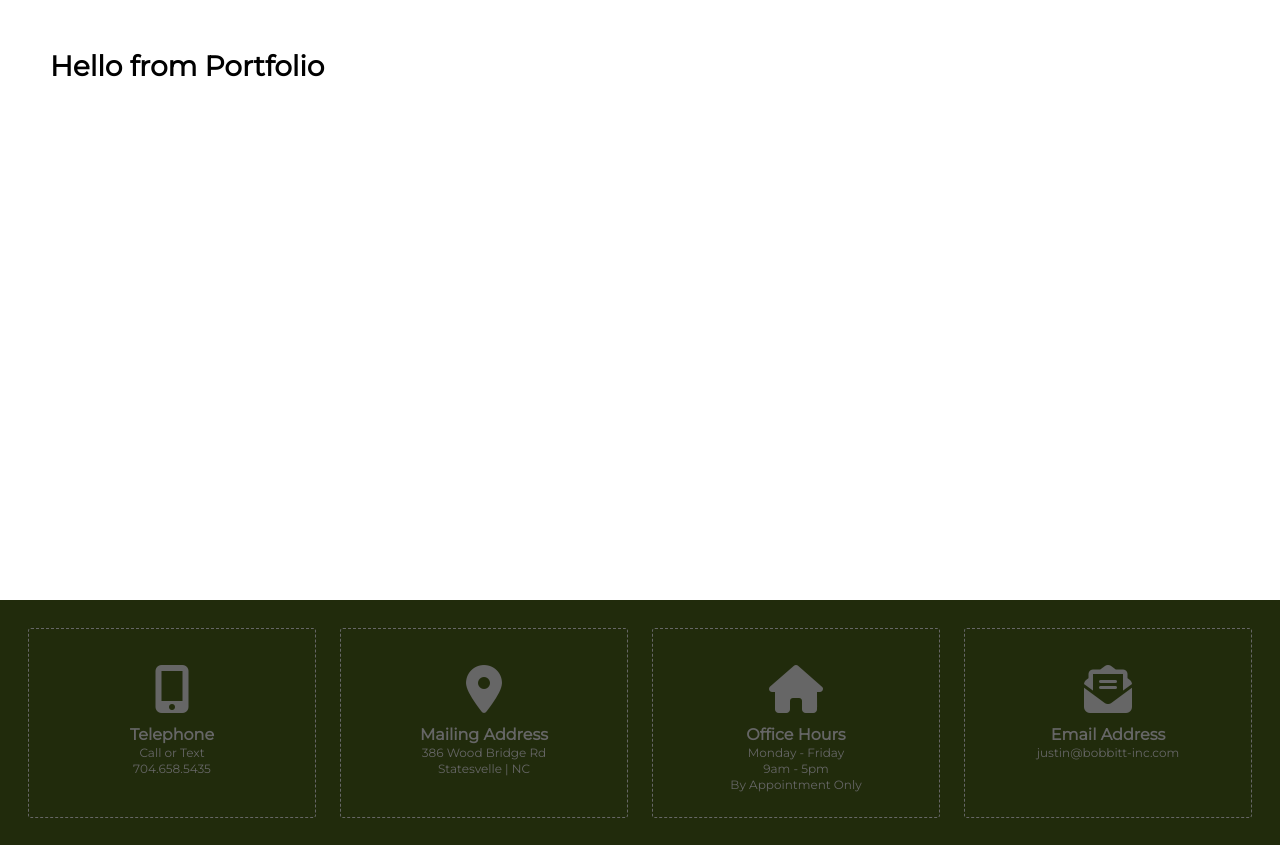
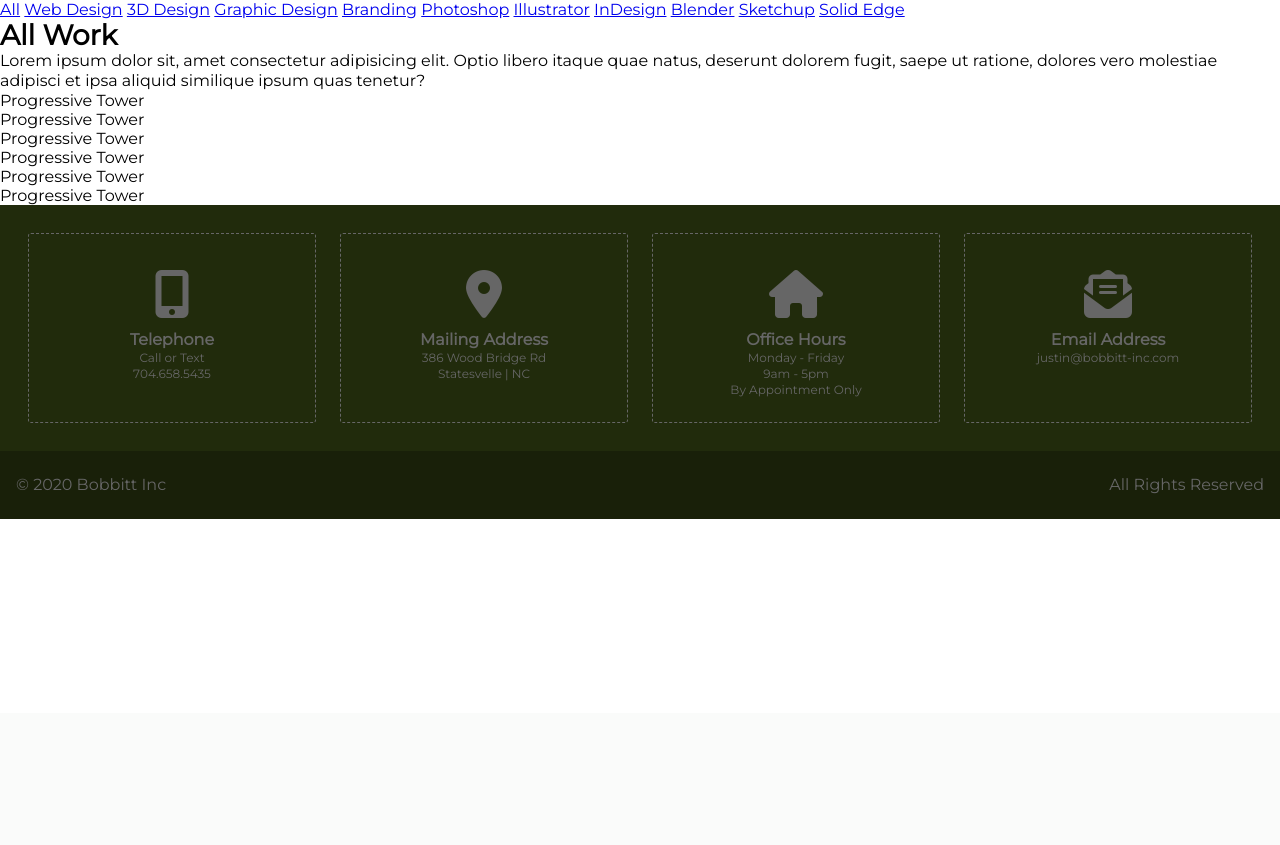
Before and after one commit to JBob47/bobbitt-inc, a Django app: template portfolio/templates/portfolio/portfolio_home.html in a window 1280 px wide. Shown: the part 87-932 px from the top of the page. After the commit the page ends 606 px from the top, so only its background shows below. Run offline with Django 3.2, Linux system fonts and the light colour scheme; the template is opened without the code that fills it, so the values that code supplies are empty; parts of the project's set-up code (start-up, migrations or seed data) failed here and were passed over; some libraries are stand-ins or nearby versions.

Commit message:
Rough Mockup of Portfolio main page. Gallery images are loaded with CSS background images.

```diff
--- a/Bobbitt_Inc/urls.py
+++ b/Bobbitt_Inc/urls.py
@@ -23,5 +23,5 @@ from django.conf.urls.static import static
 urlpatterns = [
     path('admin/', admin.site.urls),
     path('', include('pages.urls')),
-    path('/portfolio', include('portfolio.urls')),
+    path('portfolio/', include('portfolio.urls')),
 ] + static(settings.STATIC_URL, document_root=settings.STATIC_ROOT)
--- a/portfolio/templates/portfolio/portfolio_home.html
+++ b/portfolio/templates/portfolio/portfolio_home.html
@@ -1,7 +1,123 @@
 {% extends 'pages/base.html' %}
+{% load static %}
 
 {% block content%}
-<div style="min-height: 600px; padding: 50px;">
-    <h1>Hello from Portfolio</h1>
+<div class="portfolio_catagories">
+    <a class = "btn-light" href="#">All</a>
+    <a class = "btn-light" href="#">Web Design</a>
+    <a class = "btn-light" href="#">3D Design</a>
+    <a class = "btn-light" href="#">Graphic Design</a>
+    <a class = "btn-light" href="#">Branding</a>
+    <a class = "btn-light" href="#">Photoshop</a>
+    <a class = "btn-light" href="#">Illustrator</a>
+    <a class = "btn-light" href="#">InDesign</a>
+    <a class = "btn-light" href="#">Blender</a>
+    <a class = "btn-light" href="#">Sketchup</a>
+    <a class = "btn-light" href="#">Solid Edge</a>
 </div>
+
+
+<div class="portfolio_headline">
+    <h1>All Work</h1>
+</div>
+
+<div class="portfolio_description">
+    <p>Lorem ipsum dolor sit, amet consectetur adipisicing elit. Optio libero itaque quae natus, deserunt dolorem fugit, saepe ut ratione, dolores vero molestiae adipisci et ipsa aliquid similique ipsum quas tenetur?</p>
+</div>
+
+<!-- Portfolio Gallery -->
+<div class="portfolio_gallery">
+
+
+
+    <!-- Element -->
+    <div class="portfolio_project">
+        <a href="{% url 'pages_home' %}">
+            <div class="portfolio_item">
+                <!-- <img class="portfolio_thumb" src="{% static 'portfolio/img/progressive_tower_thumb.png' %}" alt="Progressive_Thumb" > -->
+            </div>
+        </a>
+        <div class="portfolio_thumb_title">
+            Progressive Tower
+        </div>
+    </div>
+
+
+    <!-- End Element -->
+    <!-- Element -->
+    <div class="portfolio_project">
+        <a href="#">
+            <div class="portfolio_item">
+                <!-- <img class="portfolio_thumb" src="{% static 'portfolio/img/progressive_tower_thumb.png' %}" alt="Progressive_Thumb" > -->
+            </div>
+        </a>
+        <div class="portfolio_thumb_title">
+            Progressive Tower
+        </div>
+    </div>
+
+
+    <!-- End Element -->
+    <!-- Element -->
+    <div class="portfolio_project">
+        <a href="#">
+            <div class="portfolio_item">
+                <!-- <img class="portfolio_thumb" src="{% static 'portfolio/img/progressive_tower_thumb.png' %}" alt="Progressive_Thumb" > -->
+            </div>
+        </a>
+        <div class="portfolio_thumb_title">
+            Progressive Tower
+        </div>
+    </div>
+
+
+    <!-- End Element -->
+    <!-- Element -->
+    <div class="portfolio_project">
+        <a href="#">
+            <div class="portfolio_item">
+                <!-- <img class="portfolio_thumb" src="{% static 'portfolio/img/progressive_tower_thumb.png' %}" alt="Progressive_Thumb" > -->
+            </div>
+        </a>
+        <div class="portfolio_thumb_title">
+            Progressive Tower
+        </div>
+    </div>
+
+
+    <!-- End Element -->
+    <!-- Element -->
+    <div class="portfolio_project">
+        <a href="#">
+            <div class="portfolio_item">
+                <!-- <img class="portfolio_thumb" src="{% static 'portfolio/img/progressive_tower_thumb.png' %}" alt="Progressive_Thumb" > -->
+            </div>
+        </a>
+        <div class="portfolio_thumb_title">
+            Progressive Tower
+        </div>
+    </div>
+
+
+    <!-- End Element -->
+    <!-- Element -->
+    <div class="portfolio_project">
+        <a href="#">
+            <div class="portfolio_item">
+                <!-- <img class="portfolio_thumb" src="{% static 'portfolio/img/progressive_tower_thumb.png' %}" alt="Progressive_Thumb" > -->
+            </div>
+        </a>
+        <div class="portfolio_thumb_title">
+            Progressive Tower
+        </div>
+    </div>
+
+
+    <!-- End Element -->
+    </div>
+
+</div>
+
+
+
 {% endblock %}
```
Also changed, not shown: pages/static/pages/css/style.css (+95 -4 lines), portfolio/static/portfolio/portfolio.html (added, +11 -0 lines), portfolio/static/portfolio/img/progressive_tower.png (added), portfolio/static/portfolio/img/progressive_tower_thumb.png (added), static/portfolio/img/progressive_tower.png (added), static/portfolio/img/progressive_tower_thumb.png (added), 1 other file.
